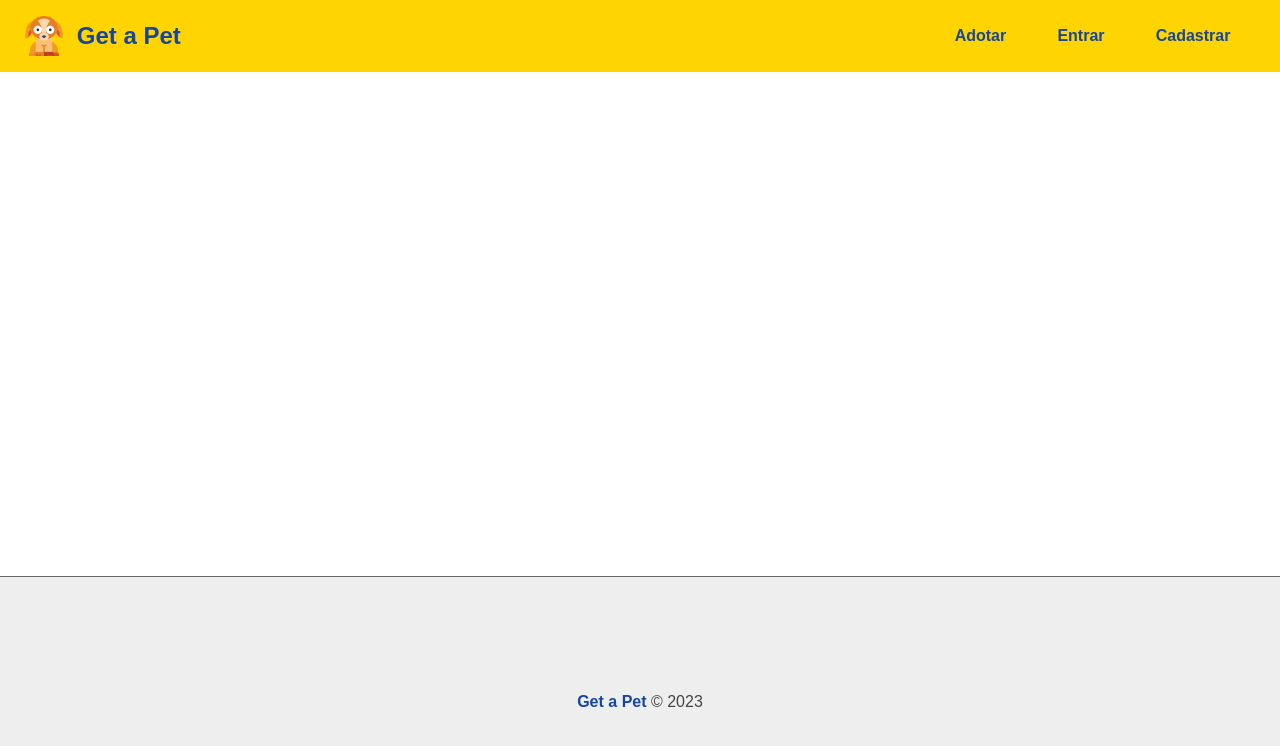
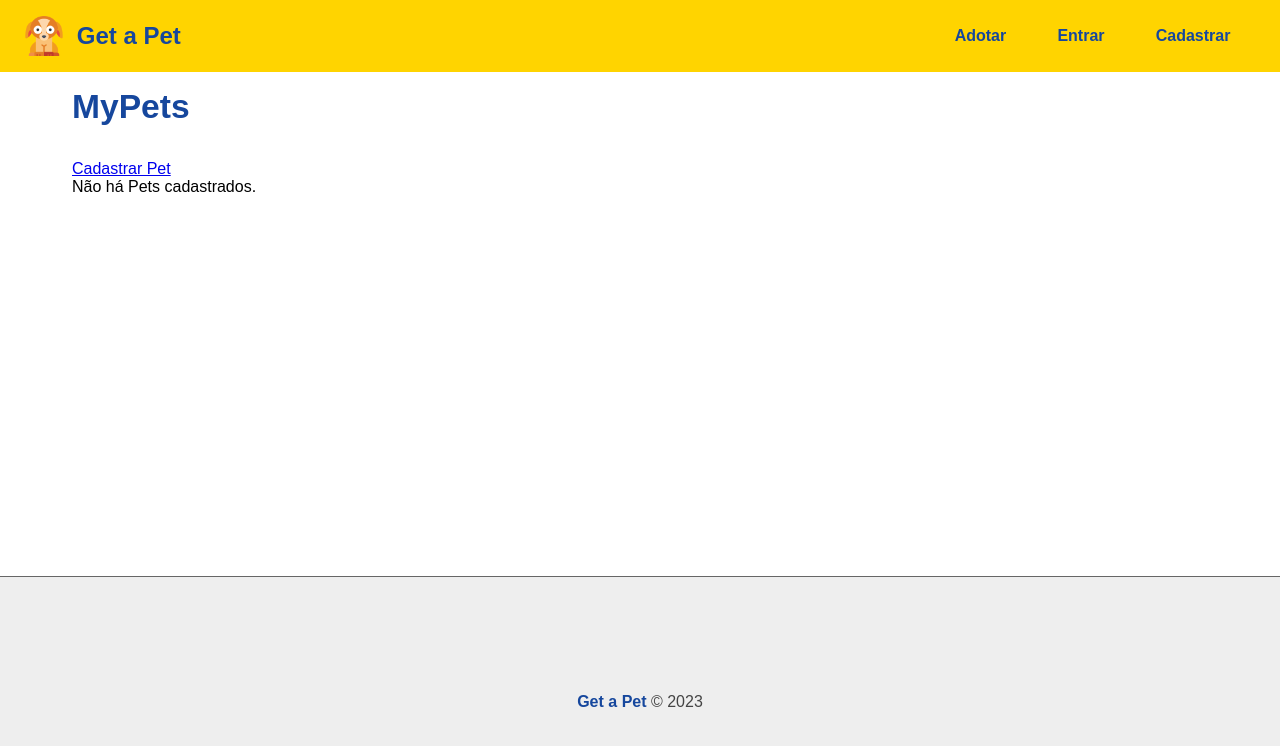
Before and after one commit to ms-gustavo/get-a-pet, a React (Create React App) app in the folder frontend/: page /pets/mypets in a window 1280 px wide. Shown: the top 746 px of the page. Built offline with nearby package versions, Linux system fonts and the light colour scheme.

Commit message:
criacao de pagina de pets

```diff
--- a/frontend/src/App.js
+++ b/frontend/src/App.js
@@ -13,6 +13,7 @@
 import Profile from "./components/pages/User/Profile";
 // Contexts
 import { UserProvider } from "./context/UserContext";
+import MyPets from "./components/pages/Pets/Mypets";
 
 function App() {
   return (
@@ -24,6 +25,7 @@
           <Routes>
             <Route path="/login" element={<Login />} />
             <Route path="/user/profile" element={<Profile />} />
+            <Route path="/pets/mypets" element={<MyPets />} />
             <Route path="/register" element={<Register />} />
             <Route path="/" element={<Home />} />
           </Routes>
--- a/frontend/src/components/layouts/Navbar.js
+++ b/frontend/src/components/layouts/Navbar.js
@@ -25,6 +25,9 @@
             <li>
               <Link to="/user/profile">Perfil</Link>
             </li>
+            <li>
+              <Link to="/pets/mypets">Meus Pets</Link>
+            </li>
             <li onClick={logout}>Sair</li>
           </>
         ) : (
--- /dev/null
+++ b/frontend/src/components/pages/Pets/Mypets.js
@@ -0,0 +1,19 @@
+import { useState, useEffect } from "react";
+import { Link } from "react-router-dom";
+function MyPets() {
+  const [pets, setPets] = useState([]);
+  return (
+    <section>
+      <div>
+        <h1>MyPets</h1>
+        <Link to="/pet/add">Cadastrar Pet</Link>
+      </div>
+      <div>
+        {pets.length > 0 && <p>Meus pets cadastrados</p>}
+        {pets.length === 0 && <p>Não há Pets cadastrados.</p>}{" "}
+      </div>
+    </section>
+  );
+}
+
+export default MyPets;
```
